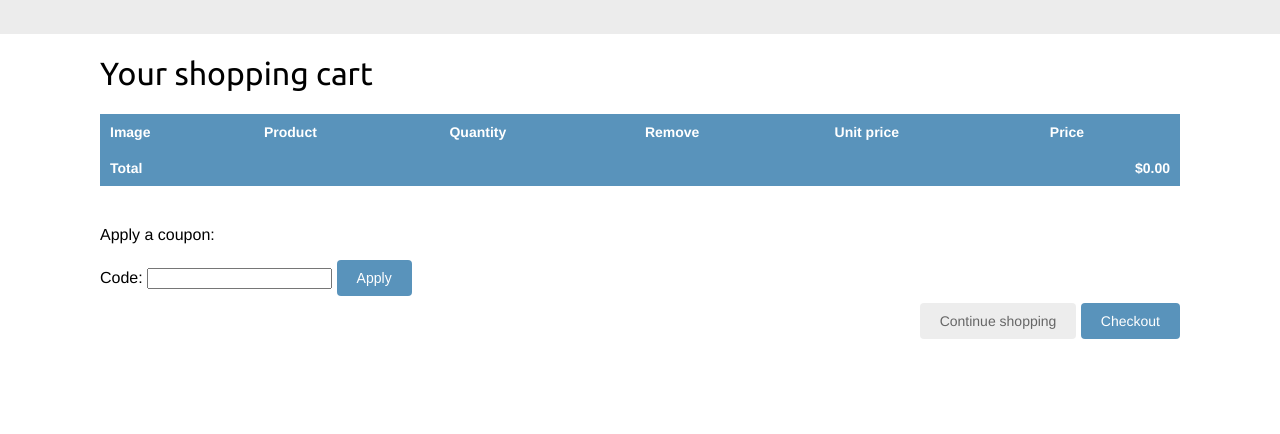
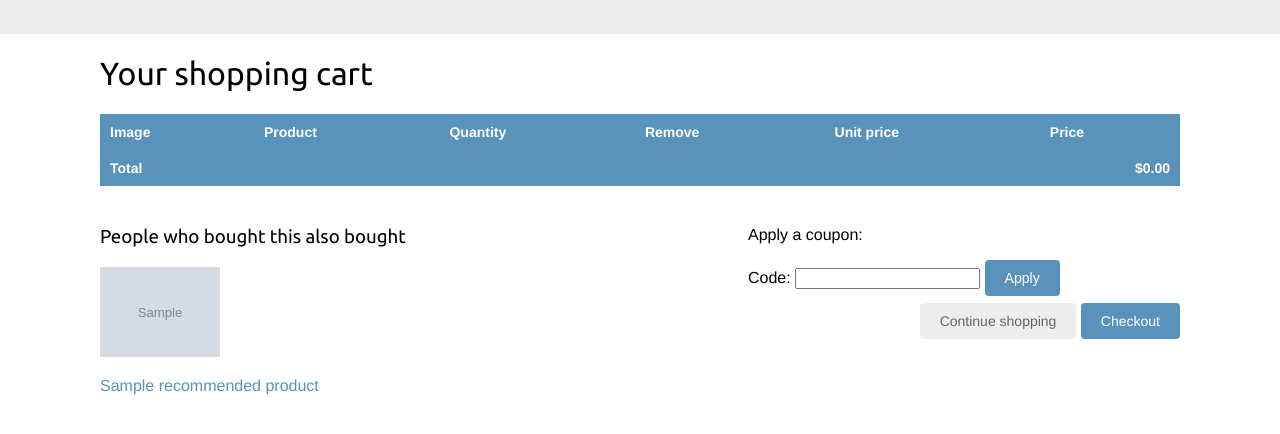
Before and after one commit to alaeddinem2/django4ExShop, a Django app: template cart/templates/cart/detail.html in a window 1280 px wide. Shown: the part 46-480 px from the top of the page. Run offline with Django 4.2, Linux system fonts and the light colour scheme; data comes from the database, SQL or seed files in the repository; the template is opened without the code that fills it: values named after a table or form of the project are taken from there, most other values are stand-ins (such as "Sample title", 1, 10 or a date in 2020).

Commit message:
add recommendation on cart page

```diff
--- a/cart/templates/cart/detail.html
+++ b/cart/templates/cart/detail.html
@@ -68,6 +68,22 @@
       </tr>
     </tbody>
   </table>
+  {% if recommended_products %}
+ <div class="recommendations cart">
+ <h3>People who bought this also bought</h3>
+ {% for p in recommended_products %}
+ <div class="item">
+  <a href="{{ p.get_absolute_url }}">
+  <img src="{% if p.image %}{{ p.image.url }}{% else %}
+  {% static "img/no_image.png" %}{% endif %}">
+  </a>
+  <p><a href="{{ p.get_absolute_url }}">{{ p.name }}</a></p>
+  </div>
+  {% endfor %}
+  </div>
+ {% endif %}
+
+
   <p>Apply a coupon:</p>
   <form action="{% url 'coupons:apply' %}" method="post">
     {{ coupon_apply_form }}
--- a/shop/templates/shop/product/detail.html
+++ b/shop/templates/shop/product/detail.html
@@ -22,7 +22,6 @@
   </form>
  Description:
  {{ product.description|linebreaks }}
-</div>
  {% if recommended_products %}
  <div class="recommendations">
  <h3>People who bought this also bought :</h3>
@@ -37,4 +36,6 @@
  {% endfor %}
  </div>
 {% endif %}
+</div>
+
 {% endblock %}
```
Also changed, not shown: cart/views.py (+17 -1 lines), db.sqlite3.
